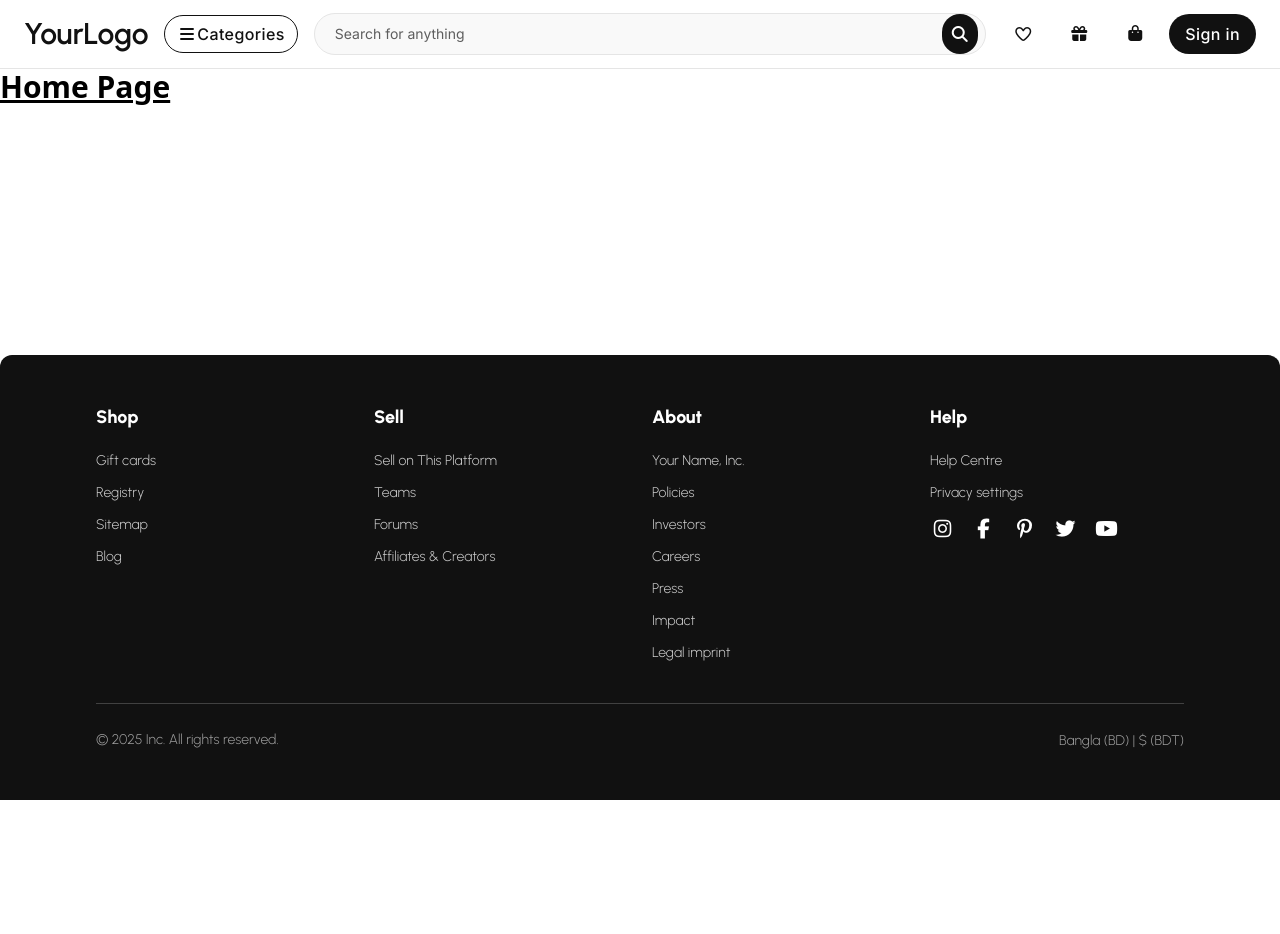
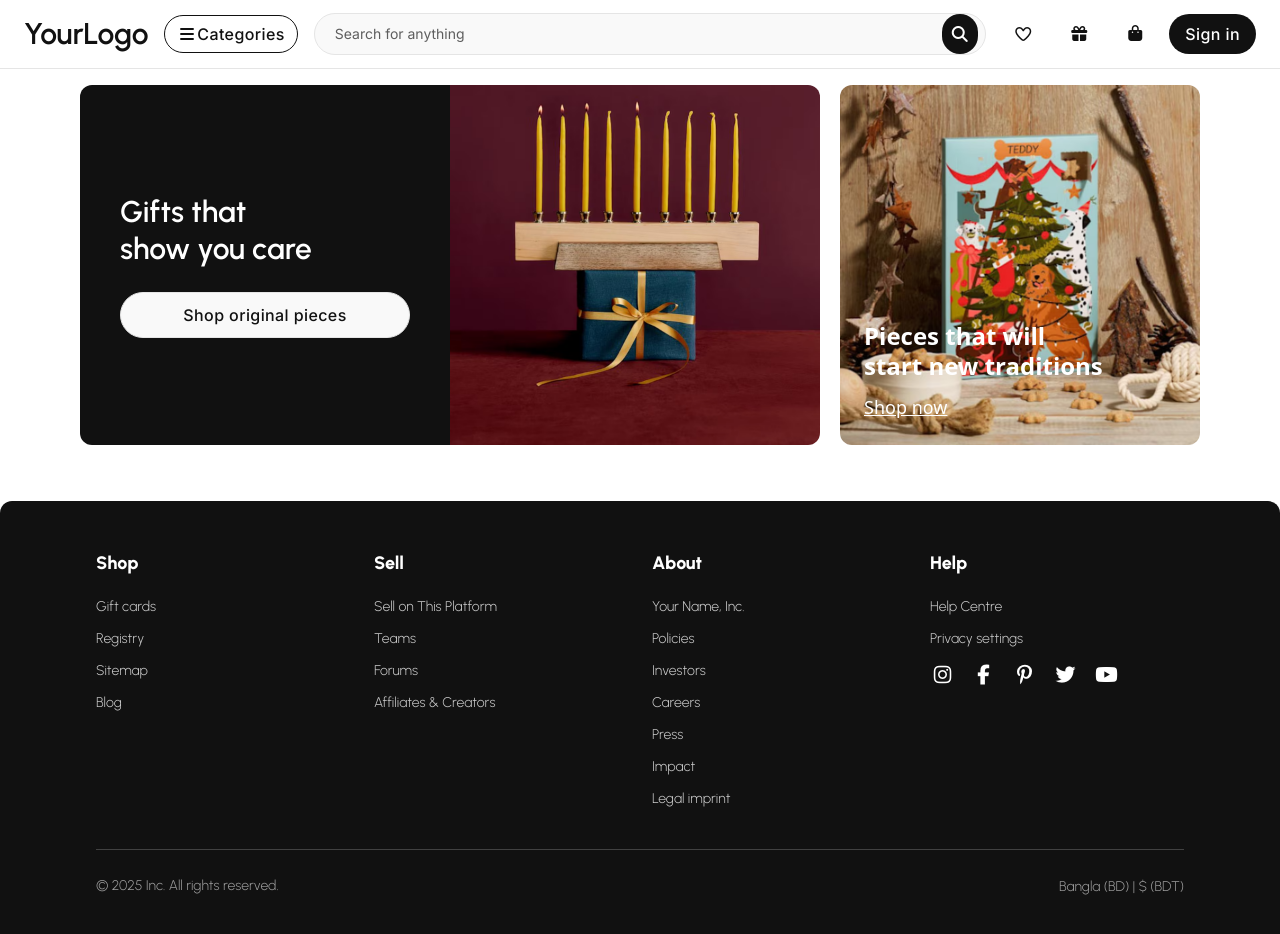
Before and after one commit to Xen-Xie/sttc-e, a React (Vite) app in the folder FrontEnd/: page / in a window 1280 px wide. Shown: the top 934 px of the page. Before the commit the page ends 800 px from the top, so only its background shows below. Built offline with nearby package versions, Linux system fonts and the light colour scheme.

Commit message:
HeroSection Added

```diff
--- /dev/null
+++ b/FrontEnd/src/pages/client/Home/Hero.jsx
@@ -0,0 +1,81 @@
+import React from "react";
+import { Link } from "react-router";
+import Btn from "../../../components/common/UI/Btn";
+
+function Hero() {
+  return (
+    <>
+      {/* Mobile Only Area */}
+      <div className="md:hidden px-4 mt-3 font-inter">
+        <Link
+          to="#"
+          className="bg-primary text-primarybg rounded-xl p-8 flex flex-col items-center text-center"
+        >
+          <h2 className="text-2xl font-semibold leading-snug">
+            Keep cosy
+            <br />
+            with these
+            <br />
+            bestselling finds
+          </h2>
+
+          <Btn variant="secondary" className="mt-6">
+            Shop cuddly pieces
+          </Btn>
+        </Link>
+      </div>
+      {/* Desktop/Laptop only Area */}
+      <div className="hidden md:grid md:grid-cols-2 lg:grid-cols-3 md:gap-0 lg:gap-5 p-4 mx-auto max-w-6xl">
+        {/* Left Area */}
+        <Link
+          to="#"
+          className="col-span-2 flex h-[360px] group rounded-xl overflow-hidden transition-all duration-300 hover:shadow-xl"
+        >
+          {/* Left Text Box */}
+          <div className="bg-primary text-primarybg p-10 flex flex-col justify-center w-1/2">
+            <h1 className="text-3xl font-semibold leading-tight font-urbanist">
+              Gifts that
+              <br />
+              show you care
+            </h1>
+            <Btn variant="secondary" className="mt-6">
+              Shop original pieces
+            </Btn>
+          </div>
+
+          {/* Middle Image */}
+          <div className="overflow-hidden w-1/2">
+            <img
+              src="/giftImage.png"
+              className="w-full h-full object-cover"
+              alt="Gift items"
+            />
+          </div>
+        </Link>
+
+        {/* Right Area */}
+        <Link
+          to="#"
+          className="relative h-[360px] hidden lg:block rounded-xl overflow-hidden group transition-all duration-300 hover:scale-[101%] hover:shadow-xl"
+        >
+          <img
+            src="/hero.png"
+            className="w-full h-full object-cover"
+            alt="Tradition pieces"
+          />
+
+          <div className="absolute bottom-6 left-6 text-primarybg">
+            <h2 className="text-2xl font-bold leading-tight">
+              Pieces that will
+              <br />
+              start new traditions
+            </h2>
+            <button className="mt-3 underline text-lg">Shop now</button>
+          </div>
+        </Link>
+      </div>
+    </>
+  );
+}
+
+export default Hero;
--- a/FrontEnd/src/pages/client/Home/Home.jsx
+++ b/FrontEnd/src/pages/client/Home/Home.jsx
@@ -1,11 +1,11 @@
-import React from 'react'
+import Hero from "./Hero";
 
 function Home() {
   return (
-    <div>
-      <h1 className='text-3xl font-bold underline'>Home Page</h1>
-    </div>
-  )
+    <>
+      <Hero />
+    </>
+  );
 }
 
-export default Home
+export default Home;
```
Also changed, not shown: FrontEnd/public/giftImage.png (added), FrontEnd/public/hero.png (added).
